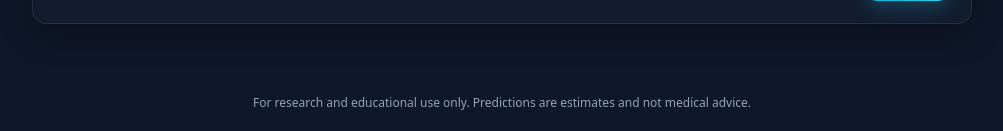
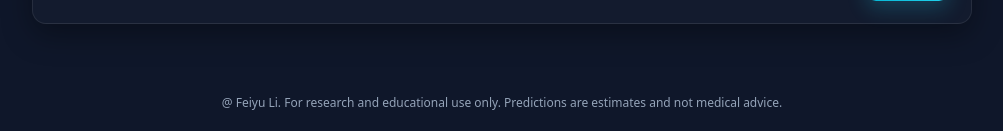
Before and after one commit to fyli16/Deploy_HAD_as_FlaskApp_on_GCP, a Flask app: page / in a window 1280 px wide. Shown: the part 871-1002 px from the top of the page, without its empty margins (138-1141 px from the left). Run offline with Flask 3, Linux system fonts and the light colour scheme; parts of the project's set-up code (start-up, migrations or seed data) failed here and were passed over.

Commit message:
add copyright

```diff
--- a/flaskapp/templates/index.html
+++ b/flaskapp/templates/index.html
@@ -156,7 +156,7 @@
 
     <footer>
       <div class="container">
-        For research and educational use only. Predictions are estimates and not medical advice.
+        @ Feiyu Li. For research and educational use only. Predictions are estimates and not medical advice.
       </div>
     </footer>
   </body>
```
